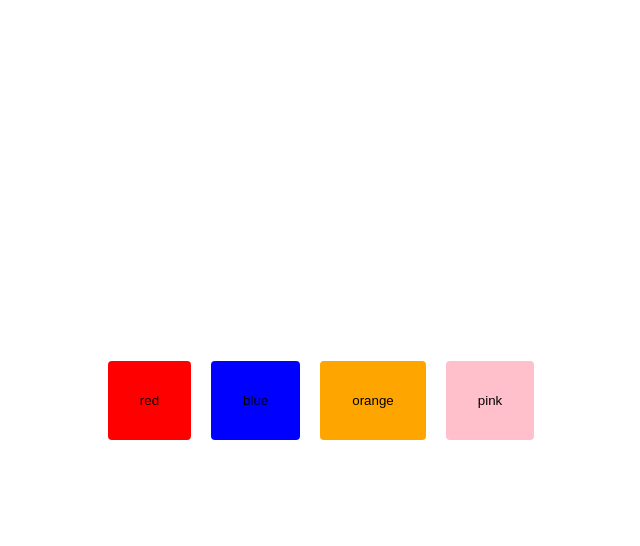
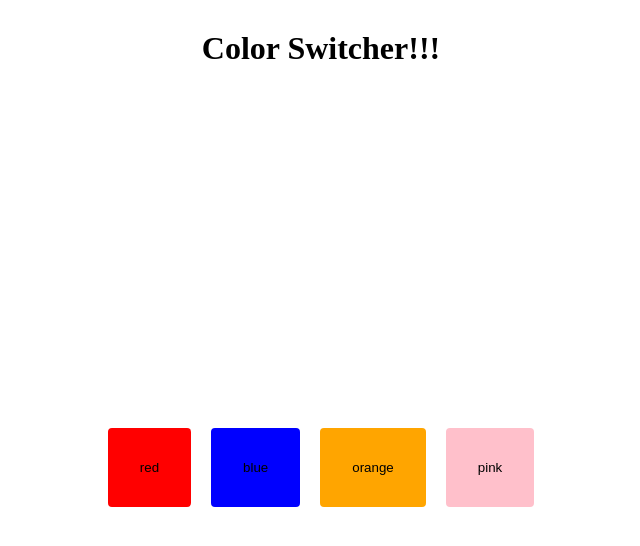
Before and after one commit to LandgeRushikesh/Color-Switcher, a plain HTML site: page index.html in a window 1280 px wide. Shown: the whole page, without its empty margins (319-959 px from the left). Drawn offline with Linux system fonts and the light colour scheme.

Commit message:
heading added

```diff
--- a/index.html
+++ b/index.html
@@ -8,6 +8,10 @@
         *{
             padding: 0;
             margin: 0;
+        }
+        body{
+            text-align: center;
+            margin: 30px;
         }
         .btns{
             display: flex;
@@ -43,6 +47,7 @@
     </style>
 </head>
 <body>
+    <h1>Color Switcher!!!</h1>
     <div class="btns">
         <button class="btn red">red</button>
         <button class="btn blue">blue</button>
```
